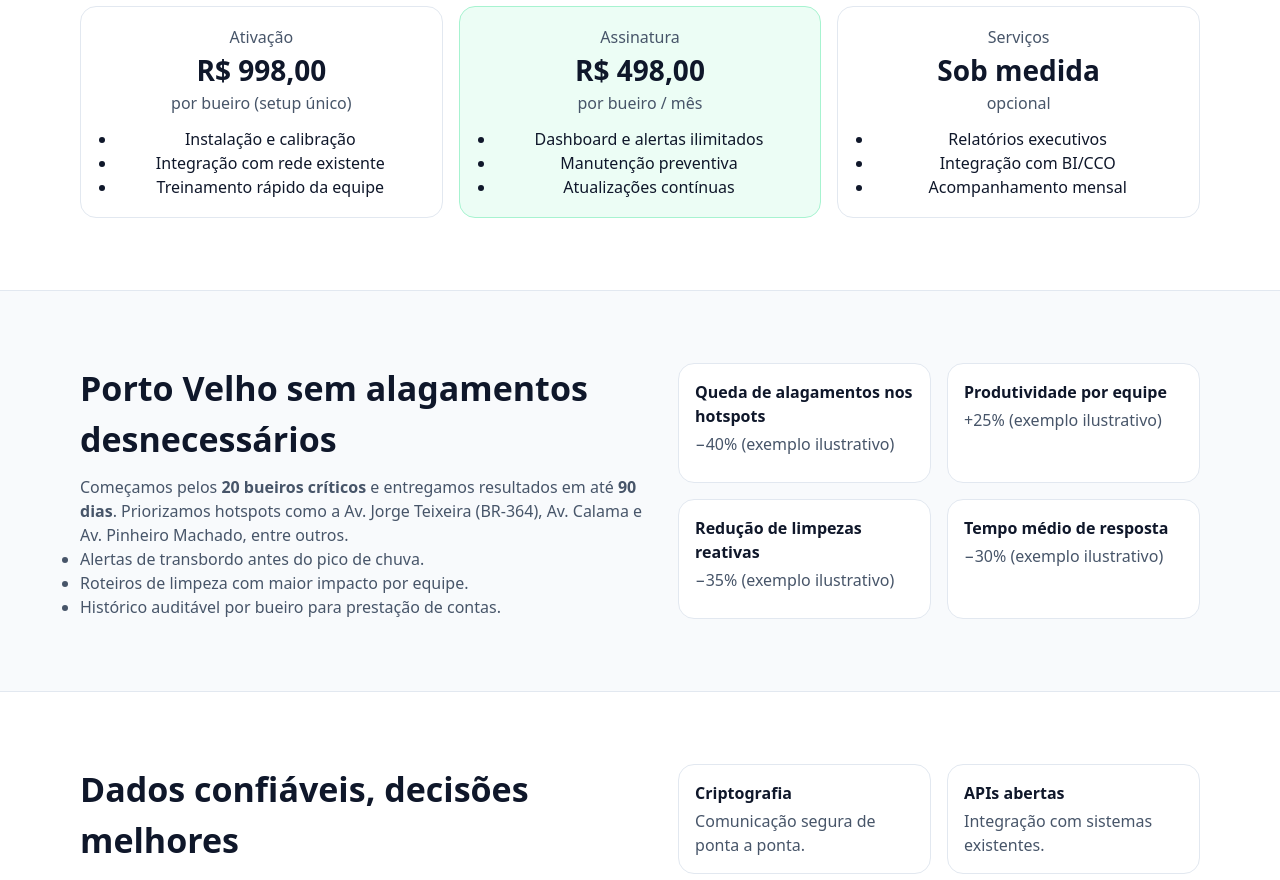
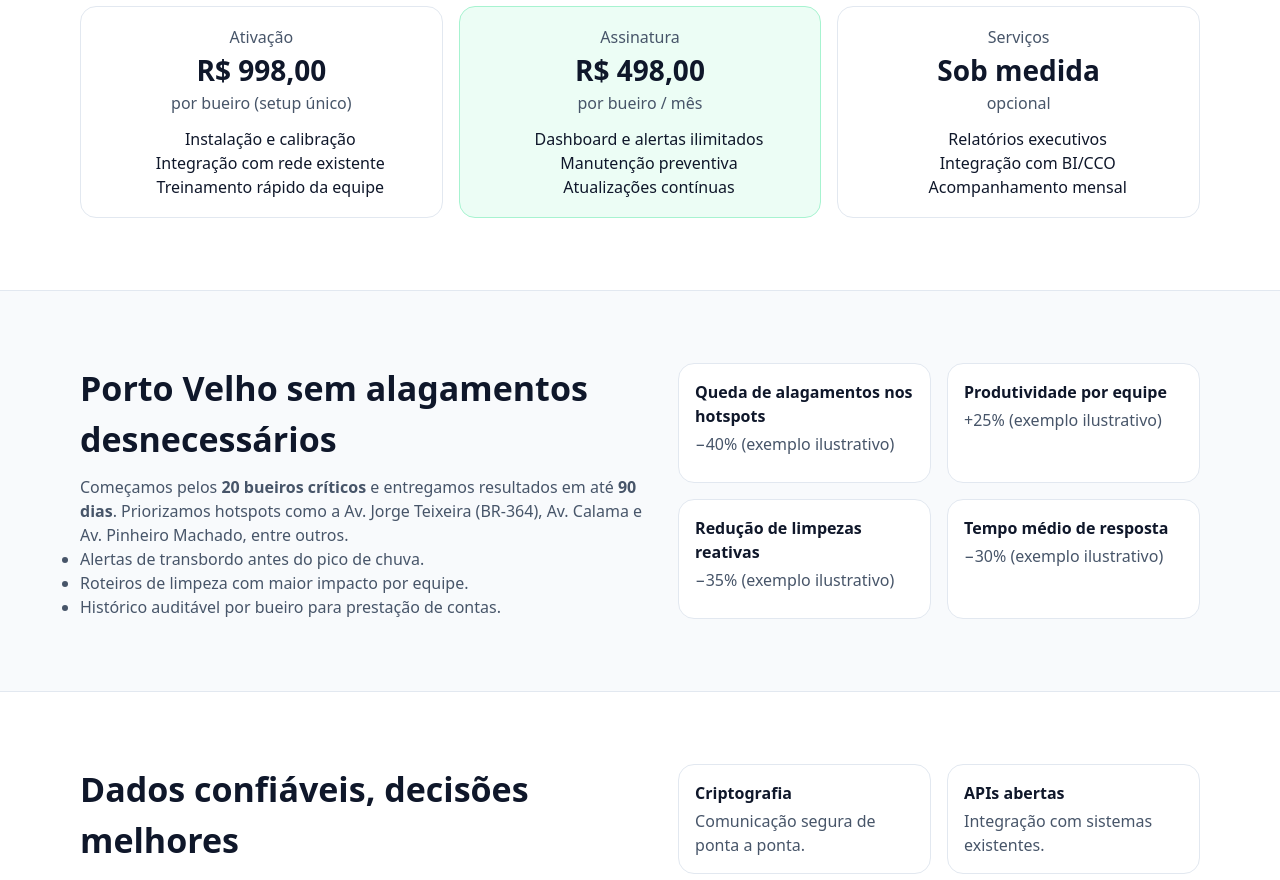
Before and after one commit to realjcwkm/porto-limpo, a plain HTML site: page index.html in a window 1280 px wide. Shown: the part 2340-3220 px from the top of the page. Drawn offline with Linux system fonts and the light colour scheme.

Commit message:
Update index.html

```diff
--- a/index.html
+++ b/index.html
@@ -264,9 +264,9 @@
       <h2>Modelo de contratação</h2>
       <p class="muted">SaaS por bueiro — simples, escalável e sem surpresa.</p>
       <div class="cols-3" style="margin-top:16px">
-        <div class="price"><div class="muted">Ativação</div><div class="money">R$ 998,00</div><div class="muted">por bueiro (setup único)</div><ul class="nomark"><li>Instalação e calibração</li><li>Integração com rede existente</li><li>Treinamento rápido da equipe</li></ul></div>
-        <div class="price highlight"><div class="muted">Assinatura</div><div class="money">R$ 498,00</div><div class="muted">por bueiro / mês</div><ul class="nomark"><li>Dashboard e alertas ilimitados</li><li>Manutenção preventiva</li><li>Atualizações contínuas</li></ul></div>
-        <div class="price"><div class="muted">Serviços</div><div class="money">Sob medida</div><div class="muted">opcional</div><ul class="nomark"><li>Relatórios executivos</li><li>Integração com BI/CCO</li><li>Acompanhamento mensal</li></ul></div>
+        <div class="price"><div class="muted">Ativação</div><div class="money">R$ 998,00</div><div class="muted">por bueiro (setup único)</div><ul style="list-style: none"><li>Instalação e calibração</li><li>Integração com rede existente</li><li>Treinamento rápido da equipe</li></ul></div>
+        <div class="price highlight"><div class="muted">Assinatura</div><div class="money">R$ 498,00</div><div class="muted">por bueiro / mês</div><ul style="list-style: none"><li>Dashboard e alertas ilimitados</li><li>Manutenção preventiva</li><li>Atualizações contínuas</li></ul></div>
+        <div class="price"><div class="muted">Serviços</div><div class="money">Sob medida</div><div class="muted">opcional</div><ul style="list-style: none"><li>Relatórios executivos</li><li>Integração com BI/CCO</li><li>Acompanhamento mensal</li></ul></div>
       </div>
     </div>
   </section>
```
